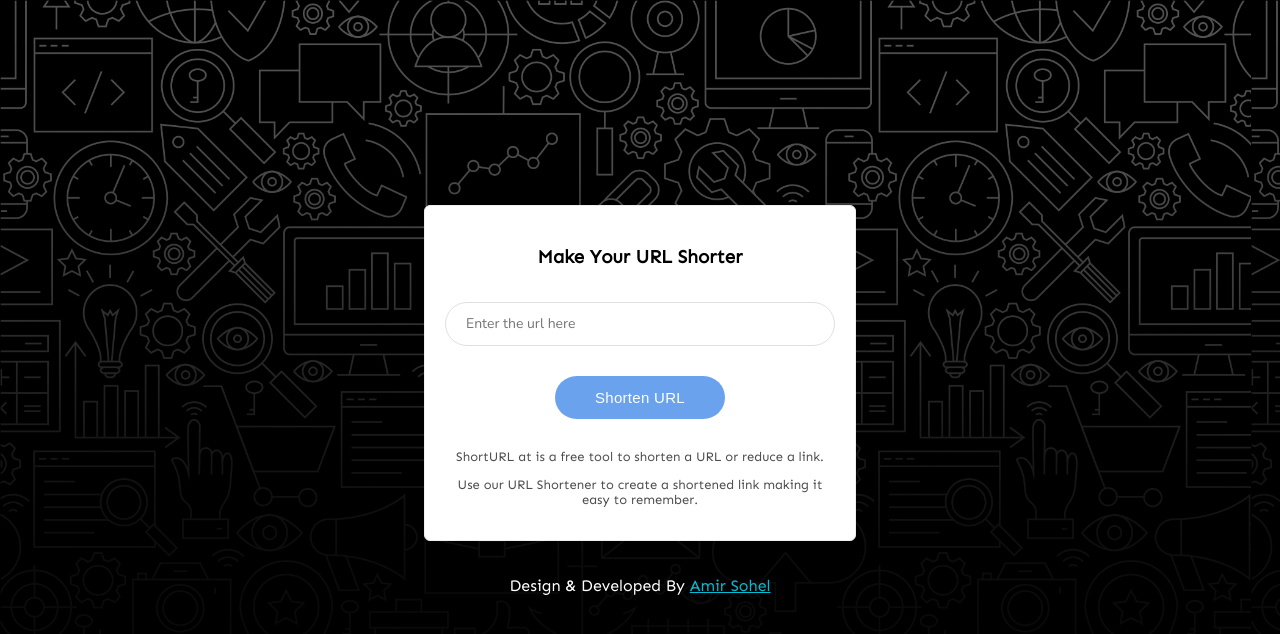
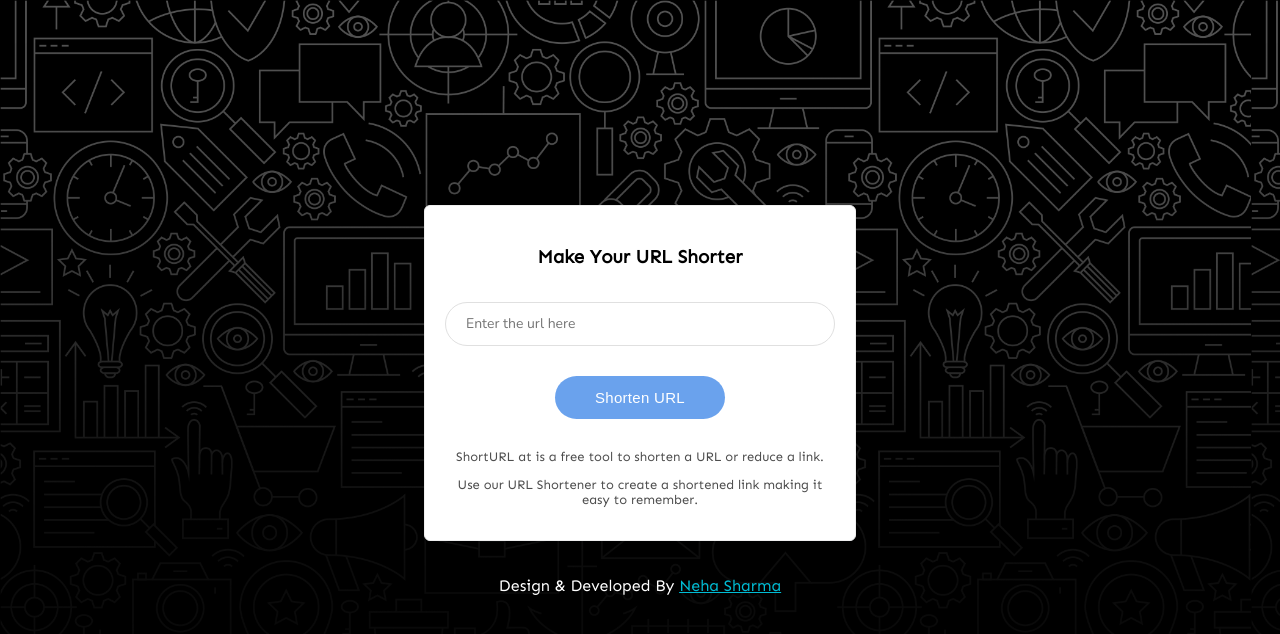
Before and after one commit to amirSohel007/url-shortner, an Angular app: page / in a window 1280 px wide. Shown: the top 634 px of the page. Built offline with nearby package versions, Linux system fonts and the light colour scheme.

Commit message:
Update app.component.html

```diff
--- a/src/app/app.component.html
+++ b/src/app/app.component.html
@@ -18,6 +18,6 @@
 
     </div>
     <p class="copyright"> Design &
-      Developed By <a href="http://acodity.com" target="_blank">Amir Sohel</a></p>
+      Developed By <a href="#" target="_blank">Neha Sharma</a></p>
   </div>
 </div>
```
